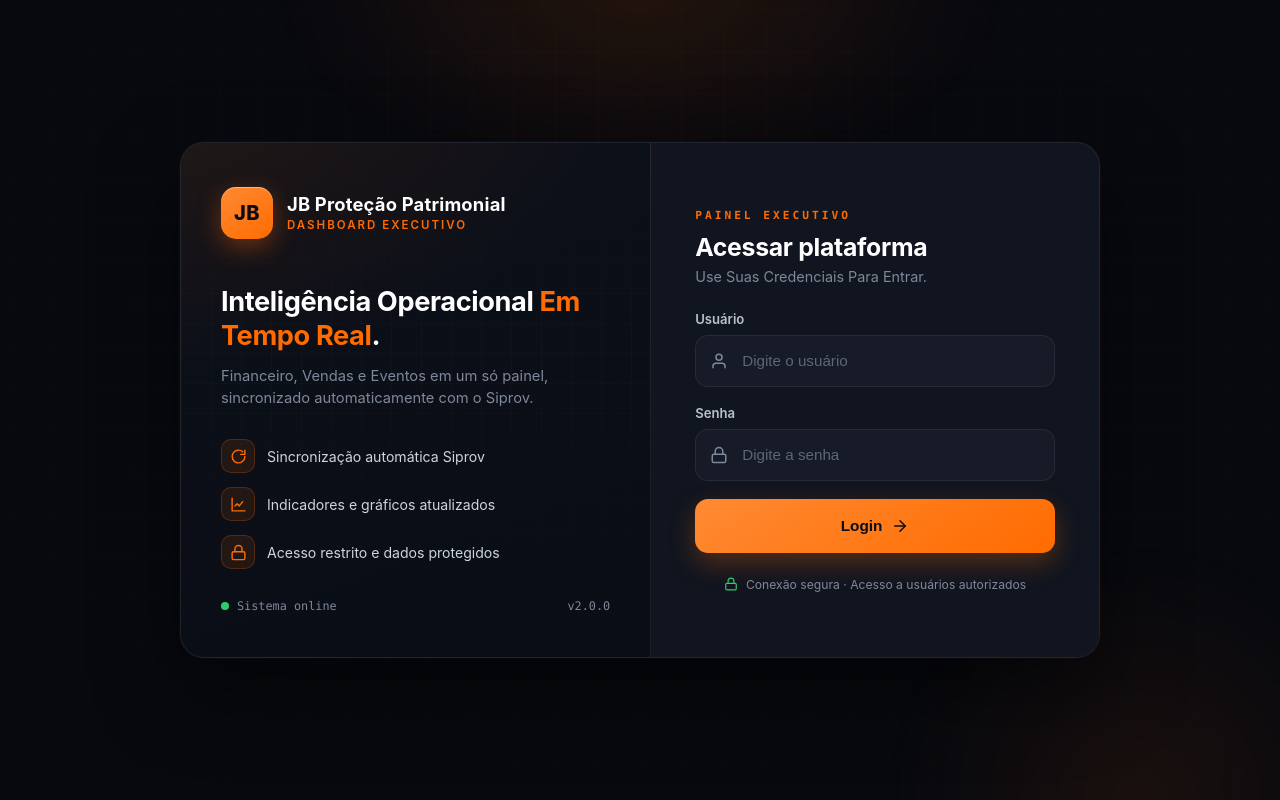
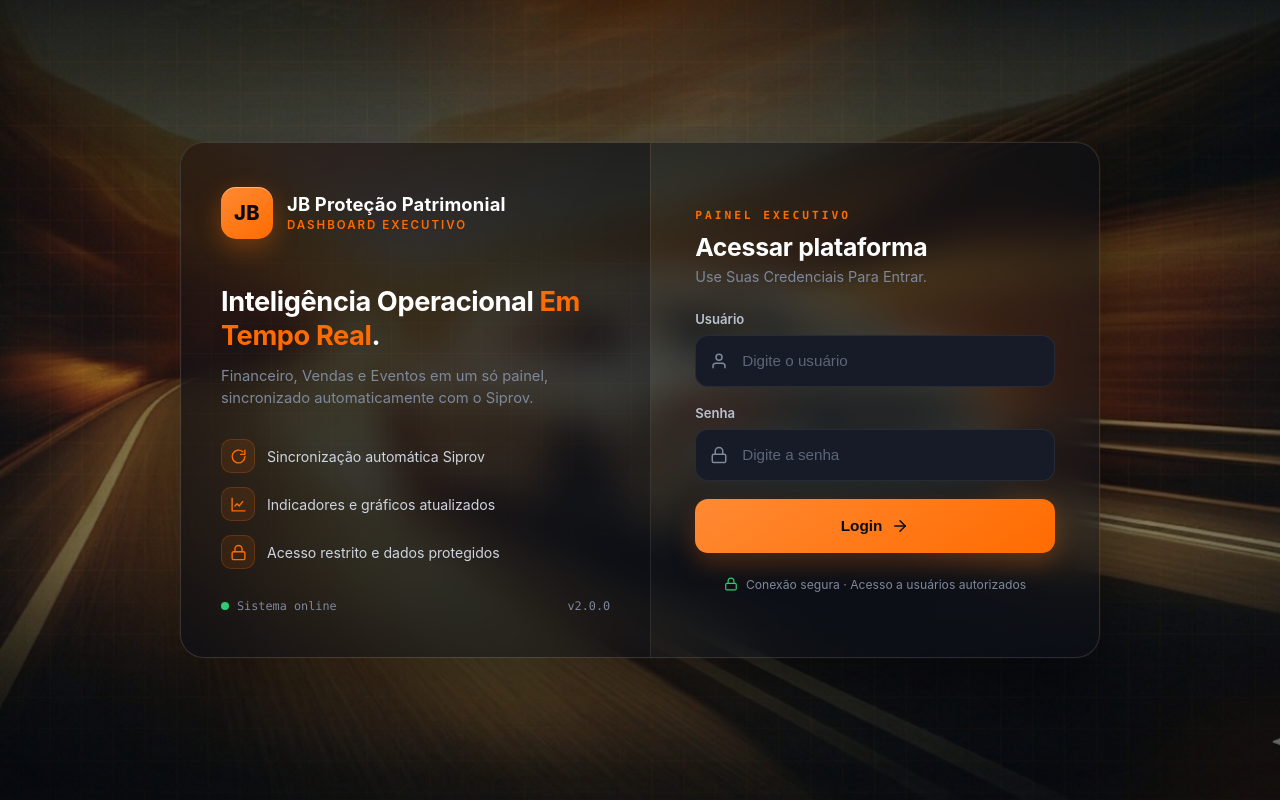
Before and after one commit to trf12305/Trabalho_JB, a Flask app: page / in a window 1280 px wide. Run offline with Flask 3, Linux system fonts and the light colour scheme.

Commit message:
feat(login): foto da marca como fundo + card em vidro fosco (glassmorphism)
Fundo da tela de login passa a ser a imagem do carro/paisagem da marca
(static/img/login_bg.png), com escurecimento leve. O card de login fica
semi-transparente com desfoque (backdrop-filter), deixando o carro e a
estrada aparecerem atras sem perder a legibilidade. Grade/glow removidos.

Co-Authored-By: Claude Opus 4.8 <noreply@anthropic.com>

```diff
--- a/templates/login.html
+++ b/templates/login.html
@@ -37,59 +37,19 @@
             align-items:center;
             justify-content:center;
             padding:24px;
-            background:var(--bg);
+            /* Imagem de fundo da marca (JB Proteção Veicular) + leve
+               escurecimento por cima pra manter o card e os textos legíveis. */
+            background:
+                linear-gradient(rgba(7,9,15,.14), rgba(7,9,15,.30)),
+                url('/static/img/login_bg.png') center center / cover no-repeat fixed,
+                var(--bg);
             font-family:-apple-system,BlinkMacSystemFont,"Segoe UI",Roboto,Helvetica,Arial,sans-serif;
             color:var(--text);
             overflow:hidden;
         }
 
-        /* grade técnica de fundo, com leve deriva */
-        body::before{
-            content:'';
-            position:fixed;
-            inset:-2px;
-            background:
-                linear-gradient(rgba(255,107,0,.045) 1px, transparent 1px),
-                linear-gradient(90deg, rgba(255,107,0,.045) 1px, transparent 1px);
-            background-size:42px 42px;
-            mask-image:radial-gradient(ellipse 80% 80% at 50% 40%, #000 30%, transparent 100%);
-            animation:drift 24s linear infinite;
-            pointer-events:none;
-        }
-
-        @keyframes drift{
-            from{background-position:0 0,0 0;}
-            to{background-position:42px 42px,42px 42px;}
-        }
-
-        .ambient{
-            position:fixed;
-            inset:0;
-            pointer-events:none;
-        }
-        .ambient::before,
-        .ambient::after{
-            content:'';
-            position:absolute;
-            border-radius:50%;
-            filter:blur(8px);
-        }
-        .ambient::before{
-            top:-220px;
-            left:50%;
-            transform:translateX(-50%);
-            width:760px;
-            height:420px;
-            background:radial-gradient(ellipse, rgba(255,107,0,.16) 0%, transparent 70%);
-            animation:pulse 7s ease-in-out infinite;
-        }
-        .ambient::after{
-            bottom:-260px;
-            right:-120px;
-            width:520px;
-            height:520px;
-            background:radial-gradient(circle, rgba(255,107,0,.08) 0%, transparent 70%);
-        }
+        /* grade/glow técnicos desativados — a imagem de fundo já dá o visual */
+        .ambient{ display:none; }
 
         @keyframes pulse{
             0%,100%{opacity:.7;}
@@ -104,11 +64,13 @@
             max-width:920px;
             display:grid;
             grid-template-columns:1.05fr 1fr;
-            background:linear-gradient(180deg, rgba(255,255,255,.02), transparent), var(--panel);
-            border:1px solid var(--line);
+            background:rgba(11,15,23,.55);
+            backdrop-filter:blur(18px) saturate(1.05);
+            -webkit-backdrop-filter:blur(18px) saturate(1.05);
+            border:1px solid rgba(255,255,255,.12);
             border-radius:24px;
             overflow:hidden;
-            box-shadow:0 30px 80px rgba(0,0,0,.55), 0 0 0 1px rgba(255,107,0,.05);
+            box-shadow:0 30px 80px rgba(0,0,0,.55), 0 0 0 1px rgba(255,107,0,.06);
             animation:rise .6s cubic-bezier(.2,.8,.2,1) both;
         }
 
@@ -124,9 +86,9 @@
             display:flex;
             flex-direction:column;
             background:
-                radial-gradient(900px 500px at -10% -10%, rgba(255,107,0,.10), transparent 55%),
-                linear-gradient(160deg, #0c1019 0%, #0a0d15 100%);
-            border-right:1px solid var(--line);
+                radial-gradient(900px 500px at -10% -10%, rgba(255,107,0,.12), transparent 55%),
+                rgba(8,11,18,.32);
+            border-right:1px solid rgba(255,255,255,.10);
             overflow:hidden;
         }
         .brand::after{
@@ -265,7 +227,7 @@
         .panel{
             position:relative;
             padding:48px 44px;
-            background:var(--panel-2);
+            background:transparent;
             display:flex;
             flex-direction:column;
             justify-content:center;
```
Also changed, not shown: static/img/login_bg.png (added).
